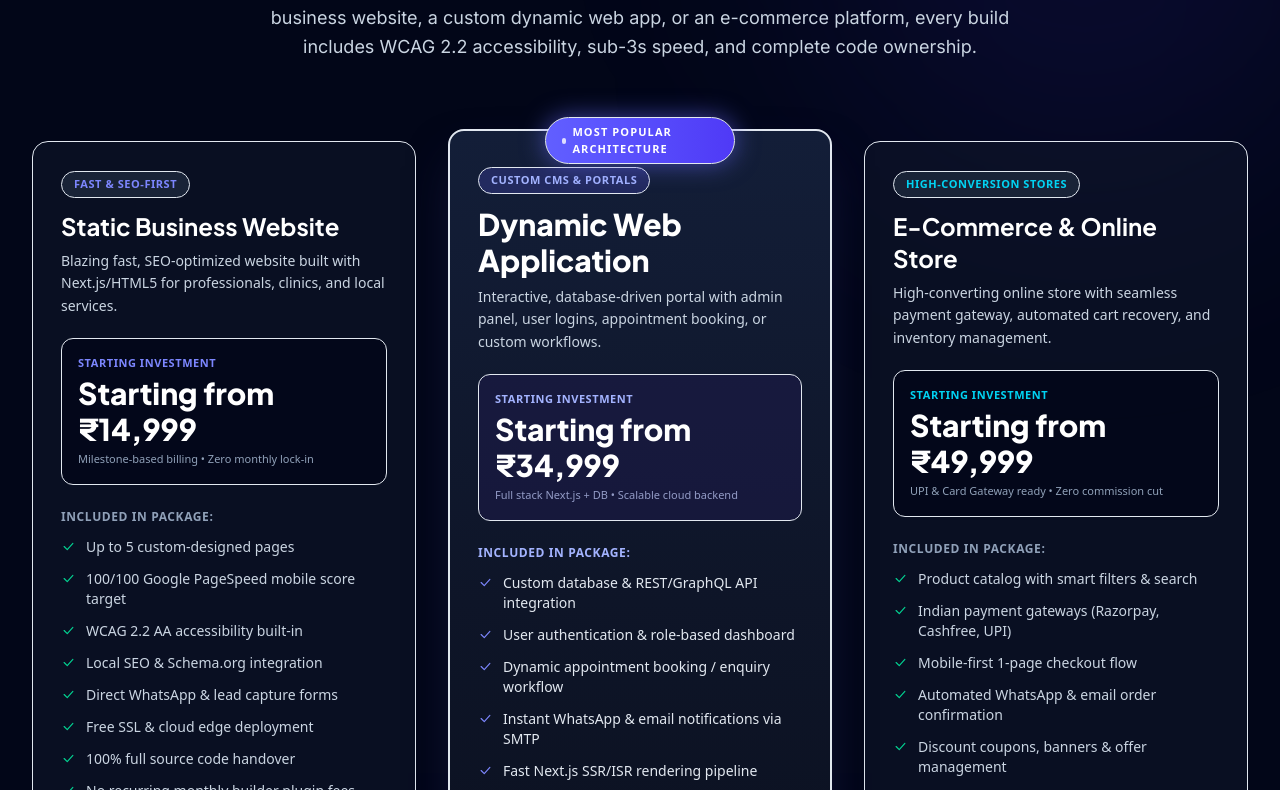
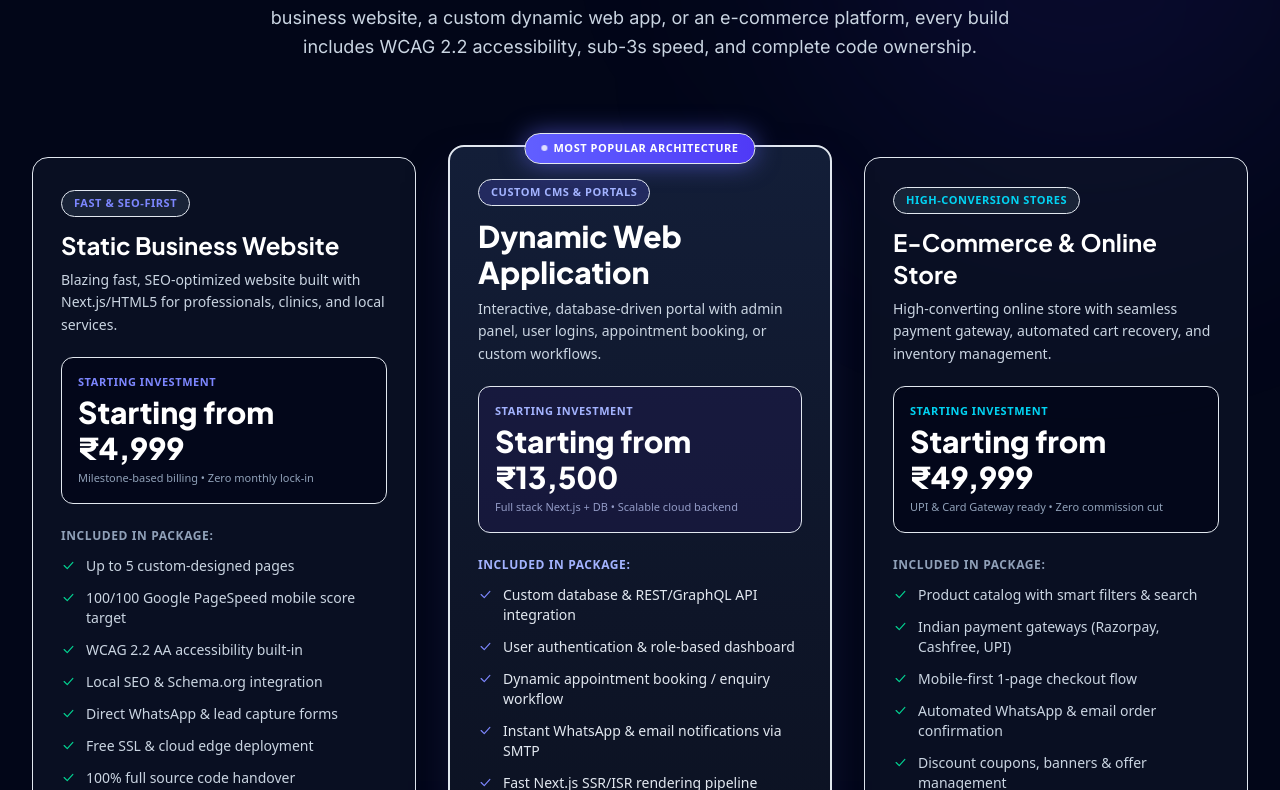
Before and after one commit to nivoraTech03/NIVORATech, a Next.js app: page /pricing in a window 1280 px wide. Shown: the part 910-1700 px from the top of the page. Built offline with nearby package versions, Linux system fonts and the light colour scheme; no server answers.

Commit message:
feat: add MiniPricing and PricingSection components with content data

```diff
--- a/components/sections/MiniPricing.tsx
+++ b/components/sections/MiniPricing.tsx
@@ -34,11 +34,11 @@ export function MiniPricing() {
           <span>Swipe cards horizontally to compare plans</span>
         </div>
 
-        <div className="flex md:grid md:grid-cols-3 gap-5 lg:gap-8 max-w-6xl mx-auto mb-12 sm:mb-16 items-stretch overflow-x-auto md:overflow-visible snap-x snap-mandatory pb-4 md:pb-0 scrollbar-hide -mx-4 px-4 sm:mx-0 sm:px-0">
+        <div className="flex md:grid md:grid-cols-3 gap-5 lg:gap-8 max-w-6xl mx-auto mb-12 sm:mb-16 items-stretch overflow-x-auto md:overflow-visible snap-x snap-mandatory pt-6 pb-6 md:pt-4 md:pb-0 scrollbar-hide -mx-4 px-4 sm:mx-0 sm:px-0">
           {/* 1. Static Business Website */}
-          <div className="w-[86vw] max-w-[340px] sm:max-w-none sm:w-auto shrink-0 md:shrink snap-center bg-[var(--bg-card)] border border-[var(--border-subtle)] rounded-2xl p-5 sm:p-7 hover:border-indigo-500/40 transition-all duration-300 shadow-sm hover:shadow-xl group flex flex-col justify-between">
+          <div className="w-[86vw] max-w-[340px] sm:max-w-none sm:w-auto shrink-0 md:shrink snap-center bg-[var(--bg-card)] border border-[var(--border-subtle)] rounded-2xl p-5 sm:p-7 pt-7 sm:pt-7 hover:border-indigo-500/40 transition-all duration-300 shadow-sm hover:shadow-xl group flex flex-col justify-between">
             <div>
-              <div className="inline-block px-3 py-1 rounded-full bg-[var(--bg-surface-alt)] border border-[var(--border-subtle)] text-[11px] font-bold uppercase tracking-wider text-indigo-500 dark:text-indigo-400 mb-3">
+              <div className="inline-block px-3 py-1 rounded-full bg-[var(--bg-surface-alt)] border border-[var(--border-subtle)] text-[11px] font-bold uppercase tracking-wider text-indigo-500 dark:text-indigo-400 mb-3 mt-1">
                 Static &bull; SEO First
               </div>
               <h3 className="font-display text-xl sm:text-2xl font-bold text-[var(--text-primary)] mb-2">Static Website</h3>
@@ -47,7 +47,7 @@ export function MiniPricing() {
               <div className="mb-5 pb-5 border-b border-[var(--border-subtle)]">
                 <span className="text-[10px] font-bold text-indigo-500 dark:text-indigo-400 block mb-1 uppercase tracking-wider">Starting Investment</span>
                 <div className="font-display text-2xl sm:text-3xl font-extrabold text-[var(--text-primary)] tracking-tight">
-                  Starting from ₹14,999
+                  Starting from ₹4,999
                 </div>
                 <span className="text-xs text-[var(--text-muted)] mt-1 block">Transparent milestone scope &bull; Zero lock-in</span>
               </div>
@@ -108,10 +108,10 @@ export function MiniPricing() {
           </div>
 
           {/* Dynamic Web App - Flagship / Most Popular */}
-          <div className="w-[86vw] max-w-[340px] sm:max-w-none sm:w-auto shrink-0 md:shrink snap-center bg-gradient-to-b from-[#131E38] via-[#0E1528] to-[#0A0F1D] border-2 border-indigo-500/60 rounded-2xl p-5 sm:p-7 md:-mt-4 shadow-2xl shadow-indigo-950/60 relative group flex flex-col justify-between text-white">
-            <div className="absolute -top-3.5 left-1/2 -translate-x-1/2 flex items-center gap-1.5 bg-gradient-to-r from-indigo-500 to-indigo-600 text-white text-[10px] font-extrabold px-3.5 py-1 rounded-full uppercase tracking-widest shadow-[0_0_25px_rgba(99,102,241,0.6)] border border-indigo-400">
-              <span className="w-1.5 h-1.5 rounded-full bg-white animate-pulse" />
-              Most Popular Choice
+          <div className="w-[86vw] max-w-[340px] sm:max-w-none sm:w-auto shrink-0 md:shrink snap-center bg-gradient-to-b from-[#131E38] via-[#0E1528] to-[#0A0F1D] border-2 border-indigo-500/60 rounded-2xl p-5 sm:p-7 pt-7 sm:pt-7 md:-mt-4 shadow-2xl shadow-indigo-950/60 relative group flex flex-col justify-between text-white">
+            <div className="absolute -top-3.5 left-1/2 -translate-x-1/2 z-20 flex items-center gap-1.5 bg-gradient-to-r from-indigo-500 to-indigo-600 text-white text-[10px] sm:text-[11px] font-extrabold px-3.5 py-1 sm:py-1.5 rounded-full uppercase tracking-wider whitespace-nowrap shadow-[0_0_25px_rgba(99,102,241,0.6)] border border-indigo-400">
+              <span className="w-1.5 h-1.5 rounded-full bg-white animate-pulse shrink-0" />
+              <span>Most Popular Choice</span>
             </div>
 
             <div>
@@ -126,7 +126,7 @@ export function MiniPricing() {
               <div className="mb-5 pb-5 border-b border-indigo-500/20">
                 <span className="text-[10px] font-bold text-indigo-300 block mb-1 uppercase tracking-wider">Starting Investment</span>
                 <div className="font-display text-2xl sm:text-3xl font-extrabold text-white tracking-tight">
-                  Starting from ₹34,999
+                  Starting from ₹13,500
                 </div>
                 <span className="text-xs text-indigo-200/70 mt-1 block">Full-stack Next.js, API &amp; database backend</span>
               </div>
@@ -186,9 +186,9 @@ export function MiniPricing() {
           </div>
 
           {/* E-Commerce Store */}
-          <div className="w-[86vw] max-w-[340px] sm:max-w-none sm:w-auto shrink-0 md:shrink snap-center bg-[var(--bg-card)] border border-[var(--border-subtle)] rounded-2xl p-5 sm:p-7 hover:border-indigo-500/40 transition-all duration-300 shadow-sm hover:shadow-xl group flex flex-col justify-between">
+          <div className="w-[86vw] max-w-[340px] sm:max-w-none sm:w-auto shrink-0 md:shrink snap-center bg-[var(--bg-card)] border border-[var(--border-subtle)] rounded-2xl p-5 sm:p-7 pt-7 sm:pt-7 hover:border-indigo-500/40 transition-all duration-300 shadow-sm hover:shadow-xl group flex flex-col justify-between">
             <div>
-              <div className="inline-block px-3 py-1 rounded-full bg-[var(--bg-surface-alt)] border border-[var(--border-subtle)] text-[11px] font-bold uppercase tracking-wider text-[var(--text-muted)] mb-3">
+              <div className="inline-block px-3 py-1 rounded-full bg-[var(--bg-surface-alt)] border border-[var(--border-subtle)] text-[11px] font-bold uppercase tracking-wider text-[var(--text-muted)] mb-3 mt-1">
                 High-Conversion Sales
               </div>
               <h3 className="font-display text-xl sm:text-2xl font-bold text-[var(--text-primary)] mb-2">E-Commerce Store</h3>
--- a/components/sections/PricingSection.tsx
+++ b/components/sections/PricingSection.tsx
@@ -13,7 +13,7 @@ export function PricingSection() {
   const staticPkg = pricing.staticSite || {
     title: "Static Business Website",
     subtitle: "Blazing fast, SEO-optimized website built with Next.js/HTML5 for professionals, clinics, and local services.",
-    price: "Starting from ₹14,999",
+    price: "Starting from ₹4,999",
     features: [
       "Up to 5 custom-designed pages",
       "100/100 Google PageSpeed mobile score target",
@@ -30,7 +30,7 @@ export function PricingSection() {
   const dynamicPkg = pricing.dynamicSite || {
     title: "Dynamic Web Application",
     subtitle: "Interactive, database-driven portal with admin panel, user logins, appointment booking, or custom workflows.",
-    price: "Starting from ₹34,999",
+    price: "Starting from ₹13,500",
     features: [
       "Custom database & REST/GraphQL API integration",
       "User authentication & role-based dashboard",
@@ -100,12 +100,12 @@ export function PricingSection() {
         </div>
 
         {/* 3 Core Packages (Static, Dynamic, E-commerce) - Mobile Slider */}
-        <div className="flex lg:grid lg:grid-cols-3 gap-6 lg:gap-8 mb-16 items-stretch overflow-x-auto lg:overflow-visible snap-x snap-mandatory pb-4 lg:pb-0 scrollbar-hide -mx-4 px-4 sm:mx-0 sm:px-0">
+        <div className="flex lg:grid lg:grid-cols-3 gap-6 lg:gap-8 mb-16 items-stretch overflow-x-auto lg:overflow-visible snap-x snap-mandatory pt-6 pb-6 lg:pt-4 lg:pb-0 scrollbar-hide -mx-4 px-4 sm:mx-0 sm:px-0">
 
           {/* 1. Static Business Website */}
-          <div className="w-[86vw] max-w-[340px] sm:max-w-none sm:w-auto shrink-0 lg:shrink snap-center bg-slate-900/60 border border-slate-800 rounded-2xl p-5 sm:p-7 hover:border-slate-700 hover:bg-slate-900/80 transition-all flex flex-col justify-between">
+          <div className="w-[86vw] max-w-[340px] sm:max-w-none sm:w-auto shrink-0 lg:shrink snap-center bg-slate-900/60 border border-slate-800 rounded-2xl p-5 sm:p-7 pt-7 sm:pt-7 hover:border-slate-700 hover:bg-slate-900/80 transition-all flex flex-col justify-between">
             <div>
-              <div className="inline-block px-3 py-1 rounded-full bg-slate-800/80 border border-slate-700 text-[11px] font-bold uppercase tracking-wider text-indigo-400 mb-3">
+              <div className="inline-block px-3 py-1 rounded-full bg-slate-800/80 border border-slate-700 text-[11px] font-bold uppercase tracking-wider text-indigo-400 mb-3 mt-1">
                 Fast &amp; SEO-First
               </div>
               <h3 className="font-display text-2xl font-bold text-white mb-2">{staticPkg.title}</h3>
@@ -150,14 +150,14 @@ export function PricingSection() {
           </div>
 
           {/* 2. Dynamic Web Application (Featured) */}
-          <div className="w-[86vw] max-w-[340px] sm:max-w-none sm:w-auto shrink-0 lg:shrink snap-center bg-gradient-to-b from-[#131E38] via-[#0E1528] to-[#0A0F1D] border-2 border-indigo-500 rounded-2xl p-5 sm:p-7 shadow-2xl shadow-indigo-950/80 relative flex flex-col justify-between text-white lg:-mt-3 lg:mb-[-12px]">
-            <div className="absolute -top-3.5 left-1/2 -translate-x-1/2 flex items-center gap-1.5 bg-gradient-to-r from-indigo-500 to-indigo-600 text-white text-[11px] font-extrabold px-4 py-1.5 rounded-full uppercase tracking-widest shadow-[0_0_25px_rgba(99,102,241,0.6)] border border-indigo-400">
-              <span className="w-1.5 h-1.5 rounded-full bg-white animate-pulse" />
-              Most Popular Architecture
+          <div className="w-[86vw] max-w-[340px] sm:max-w-none sm:w-auto shrink-0 lg:shrink snap-center bg-gradient-to-b from-[#131E38] via-[#0E1528] to-[#0A0F1D] border-2 border-indigo-500 rounded-2xl p-5 sm:p-7 pt-7 sm:pt-7 shadow-2xl shadow-indigo-950/80 relative flex flex-col justify-between text-white lg:-mt-3 lg:mb-[-12px]">
+            <div className="absolute -top-3.5 left-1/2 -translate-x-1/2 z-20 flex items-center gap-1.5 bg-gradient-to-r from-indigo-500 to-indigo-600 text-white text-[11px] font-extrabold px-4 py-1.5 rounded-full uppercase tracking-wider whitespace-nowrap shadow-[0_0_25px_rgba(99,102,241,0.6)] border border-indigo-400">
+              <span className="w-1.5 h-1.5 rounded-full bg-white animate-pulse shrink-0" />
+              <span>Most Popular Architecture</span>
             </div>
 
             <div>
-              <div className="inline-block px-3 py-1 rounded-full bg-indigo-500/20 border border-indigo-500/40 text-[11px] font-bold uppercase tracking-wider text-indigo-300 mb-3 mt-2">
+              <div className="inline-block px-3 py-1 rounded-full bg-indigo-500/20 border border-indigo-500/40 text-[11px] font-bold uppercase tracking-wider text-indigo-300 mb-3 mt-1">
                 Custom CMS &amp; Portals
               </div>
               <h3 className="font-display text-2xl sm:text-3xl font-extrabold text-white mb-2">{dynamicPkg.title}</h3>
@@ -201,7 +201,7 @@ export function PricingSection() {
           </div>
 
           {/* 3. E-Commerce & Online Store */}
-          <div className="w-[86vw] max-w-[340px] sm:max-w-none sm:w-auto shrink-0 lg:shrink snap-center bg-slate-900/60 border border-slate-800 rounded-2xl p-5 sm:p-7 hover:border-slate-700 hover:bg-slate-900/80 transition-all flex flex-col justify-between">
+          <div className="w-[86vw] max-w-[340px] sm:max-w-none sm:w-auto shrink-0 lg:shrink snap-center bg-slate-900/60 border border-slate-800 rounded-2xl p-5 sm:p-7 pt-7 sm:pt-7 hover:border-slate-700 hover:bg-slate-900/80 transition-all flex flex-col justify-between">
             <div>
               <div className="inline-block px-3 py-1 rounded-full bg-slate-800/80 border border-slate-700 text-[11px] font-bold uppercase tracking-wider text-cyan-400 mb-3">
                 High-Conversion Stores
--- a/data/content.json
+++ b/data/content.json
@@ -907,7 +907,7 @@
     "staticSite": {
       "title": "Static Business Website",
       "subtitle": "Blazing fast, SEO-optimized website built with Next.js/HTML5 for professionals, clinics, and local services.",
-      "price": "Starting from ₹14,999",
+      "price": "Starting from ₹4,999",
       "features": [
         "Up to 5 custom-designed pages",
         "100/100 Google PageSpeed mobile score target",
@@ -923,7 +923,7 @@
     "dynamicSite": {
       "title": "Dynamic Web Application",
       "subtitle": "Interactive, database-driven portal with admin panel, user logins, appointment booking, or custom workflows.",
-      "price": "Starting from ₹34,999",
+      "price": "Starting from ₹13,500",
       "features": [
         "Custom database & REST/GraphQL API integration",
         "User authentication & role-based dashboard",
```
